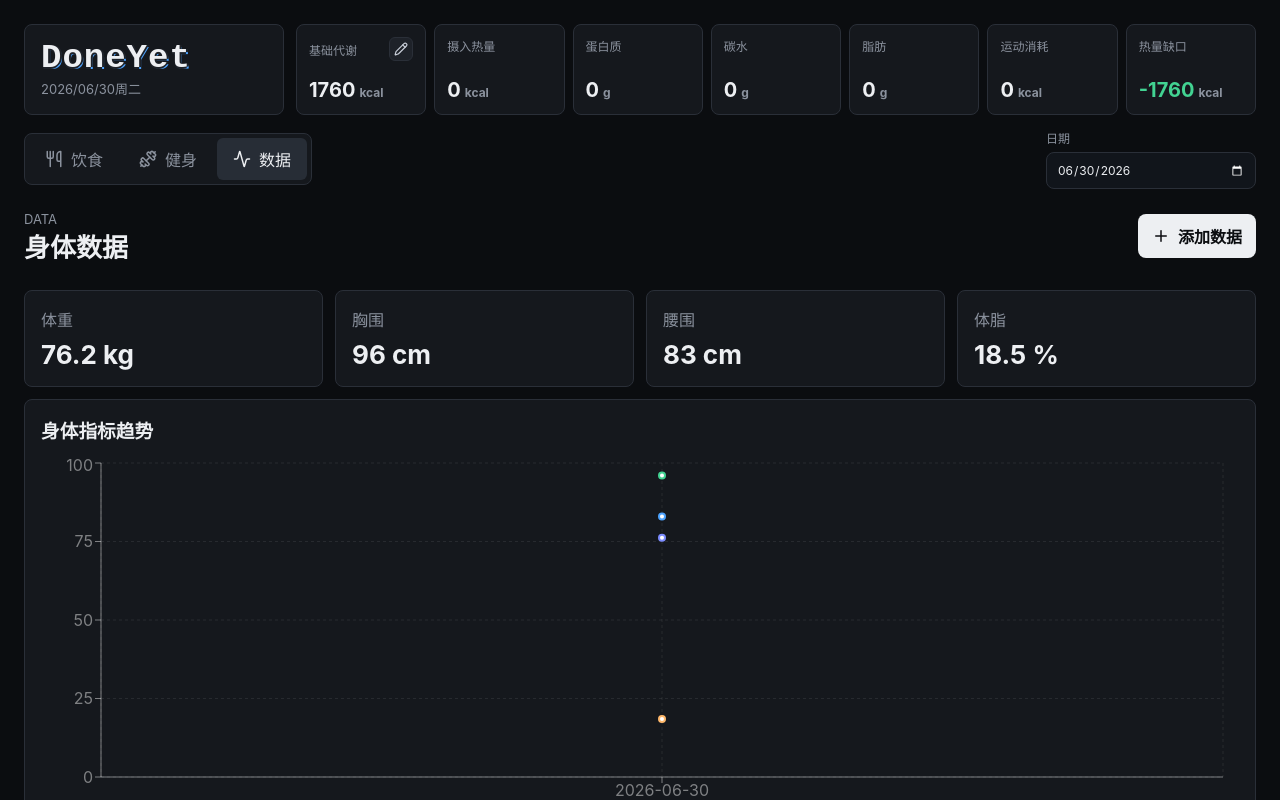
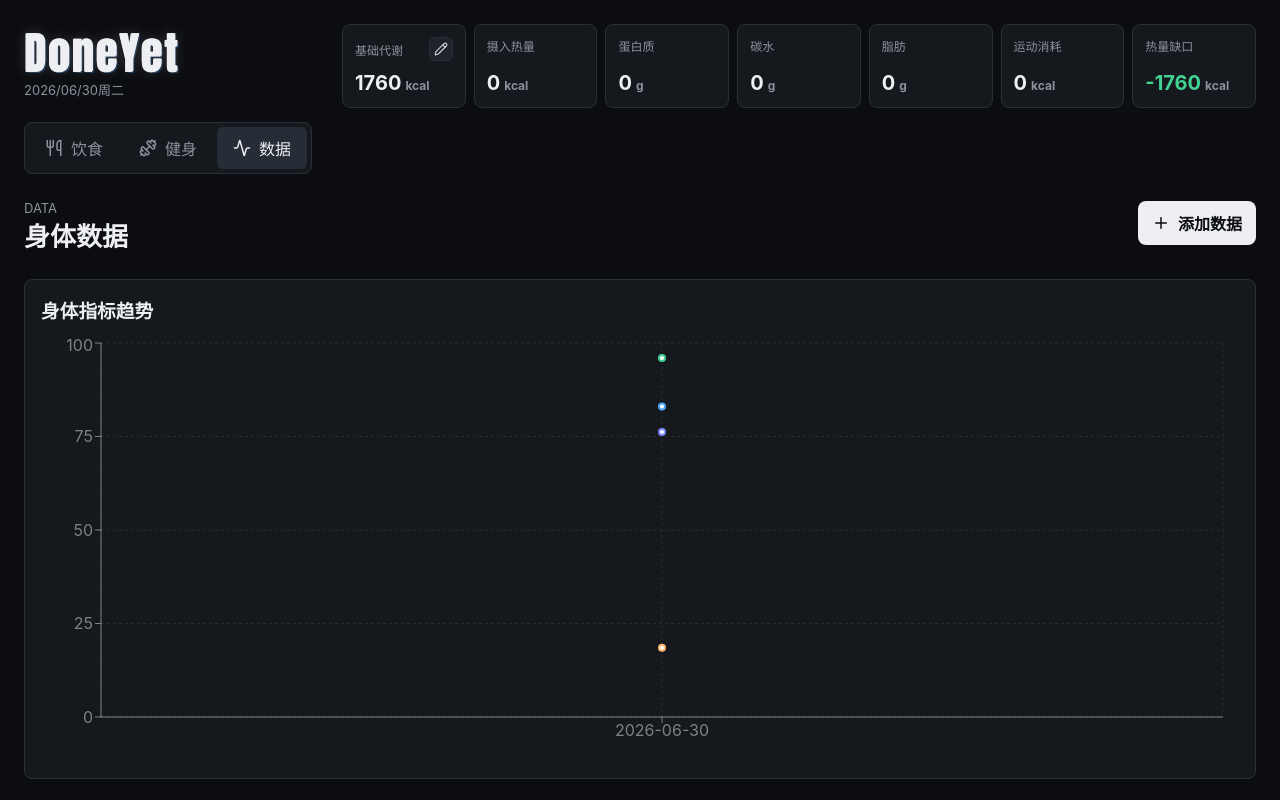
Before and after one commit to gengshuochn/DoneYet_project, a React (Vite) app in the folder client/: page / in a window 1280 px wide. Both pictures are taken after a click on the button "数据". Shown: the top 800 px of the page. Built offline with nearby package versions, Linux system fonts and the light colour scheme.

Commit message:
feat: simplify body data view and header branding

```diff
--- a/client/src/App.tsx
+++ b/client/src/App.tsx
@@ -41,34 +41,26 @@ function App() {
   useEffect(() => localStorage.setItem('doneyet.records.v2', JSON.stringify(records)), [records]);
   useEffect(() => localStorage.setItem('doneyet.bmr', JSON.stringify(bmr)), [bmr]);
 
-  const todayMeals = useMemo(() => meals.filter((meal) => meal.date === selectedDate), [meals, selectedDate]);
-  const todayWorkouts = useMemo(() => workouts.filter((workout) => workout.date === selectedDate), [workouts, selectedDate]);
-  const intake = useMemo(() => sumMeals(todayMeals), [todayMeals]);
-  const workoutBurn = useMemo(() => sumWorkoutBurn(todayWorkouts), [todayWorkouts]);
+  const dayMeals = useMemo(() => meals.filter((meal) => meal.date === selectedDate), [meals, selectedDate]);
+  const dayWorkouts = useMemo(() => workouts.filter((workout) => workout.date === selectedDate), [workouts, selectedDate]);
+  const intake = useMemo(() => sumMeals(dayMeals), [dayMeals]);
+  const workoutBurn = useMemo(() => sumWorkoutBurn(dayWorkouts), [dayWorkouts]);
 
   return (
     <main className="app-shell">
       <TopStats date={selectedDate} bmr={bmr} onBmrChange={setBmr} intake={intake} workoutBurn={workoutBurn} />
       <div className="toolbar-row">
         <Tabs active={activeTab} onChange={setActiveTab} />
-        <label className="date-picker">
-          日期
-          <input type="date" value={selectedDate} onChange={(event) => setSelectedDate(event.target.value)} />
-        </label>
+        {activeTab !== 'data' && (
+          <label className="date-picker">
+            日期
+            <input type="date" value={selectedDate} onChange={(event) => setSelectedDate(event.target.value)} />
+          </label>
+        )}
       </div>
       {activeTab === 'diet' && <DietModule date={selectedDate} meals={meals} setMeals={setMeals} />}
       {activeTab === 'fitness' && <FitnessModule date={selectedDate} workouts={workouts} setWorkouts={setWorkouts} />}
-      {activeTab === 'data' && (
-        <DataModule
-          date={selectedDate}
-          setDate={setSelectedDate}
-          bmr={bmr}
-          records={records}
-          setRecords={setRecords}
-          meals={meals}
-          workouts={workouts}
-        />
-      )}
+      {activeTab === 'data' && <DataModule records={records} setRecords={setRecords} />}
     </main>
   );
 }
--- a/client/src/components/DataModule.tsx
+++ b/client/src/components/DataModule.tsx
@@ -1,9 +1,9 @@
-import { Ban, CheckCircle2, ChevronLeft, ChevronRight, CircleDotDashed, Plus, RotateCcw, Save, X } from 'lucide-react';
-import { useMemo, useRef, useState } from 'react';
+import { Plus, Save, X } from 'lucide-react';
+import { useMemo, useState } from 'react';
 import { CartesianGrid, Line, LineChart, ResponsiveContainer, Tooltip, XAxis, YAxis } from 'recharts';
-import type { BodyMetricType, BodyRecord, Meal, Workout } from '../types/models';
-import { addMonths, getMonthDays, monthKey, nowISO, todayISO } from '../utils/date';
-import { bodyMetricLabels, bodyMetricUnits, latestMetric, makeBodyChartData, makeCalendarDay, normalizeNumber } from '../utils/math';
+import type { BodyMetricType, BodyRecord } from '../types/models';
+import { nowISO, todayISO } from '../utils/date';
+import { bodyMetricLabels, bodyMetricUnits, makeBodyChartData, normalizeNumber } from '../utils/math';
 
 type EditorState = {
   id?: string;
@@ -25,28 +25,16 @@ function metricColor(type: BodyMetricType) {
 
 export function DataModule({
   records,
-  setRecords,
-  meals,
-  workouts,
-  date,
-  setDate,
-  bmr
+  setRecords
 }: {
   records: BodyRecord[];
   setRecords: (records: BodyRecord[]) => void;
-  meals: Meal[];
-  workouts: Workout[];
-  date: string;
-  setDate: (date: string) => void;
-  bmr: number;
 }) {
-  const editorRef = useRef<HTMLDivElement>(null);
   const [editor, setEditor] = useState<EditorState | null>(null);
   const chartData = useMemo(() => makeBodyChartData(records), [records]);
-  const { days, firstWeekday, year, month } = getMonthDays(date);
 
   const openCreateEditor = () => {
-    setEditor({ date, type: 'weight', value: '' });
+    setEditor({ date: todayISO(), type: 'weight', value: '' });
   };
 
   const openPointEditor = (type: BodyMetricType, payload: { date?: string; [key: string]: unknown }) => {
@@ -92,14 +80,8 @@ export function DataModule({
       }
     }
 
-    setDate(editor.date);
     setEditor(null);
   };
-
-  const latestValues = metricOptions.map((type) => {
-    const record = latestMetric(records, type, date);
-    return { type, value: record?.value };
-  });
 
   return (
     <section className="module data-module">
@@ -121,7 +103,7 @@ export function DataModule({
             if (event.target === event.currentTarget) saveEditor();
           }}
         >
-          <div className="metric-editor-card" ref={editorRef}>
+          <div className="metric-editor-card">
             <div className="editor-head">
               <h3>{editor.id ? '修改身体数据' : '添加身体数据'}</h3>
               <button type="button" className="icon-button" onClick={() => setEditor(null)} aria-label="关闭编辑卡片">
@@ -167,18 +149,9 @@ export function DataModule({
         </div>
       )}
 
-      <div className="summary-row four">
-        {latestValues.map((item) => (
-          <div className="summary-card" key={item.type}>
-            <span>{bodyMetricLabels[item.type]}</span>
-            <strong>{item.value === undefined ? '-' : `${item.value} ${bodyMetricUnits[item.type]}`}</strong>
-          </div>
-        ))}
-      </div>
-
-      <div className="chart-card">
+      <div className="chart-card body-chart-card">
         <h3>身体指标趋势</h3>
-        <ResponsiveContainer width="100%" height={360}>
+        <ResponsiveContainer width="100%" height={420}>
           <LineChart data={chartData} margin={{ top: 8, right: 16, bottom: 8, left: 0 }}>
             <CartesianGrid strokeDasharray="3 3" stroke="rgba(255,255,255,.08)" />
             <XAxis dataKey="date" stroke="rgba(255,255,255,.45)" />
@@ -193,6 +166,7 @@ export function DataModule({
                 stroke={metricColor(type)}
                 strokeWidth={2}
                 connectNulls
+                dot={{ r: 3 }}
                 activeDot={{
                   r: 6,
                   onClick: (props: unknown) => {
@@ -205,47 +179,6 @@ export function DataModule({
           </LineChart>
         </ResponsiveContainer>
       </div>
-
-      <div className="calendar-card">
-        <div className="calendar-title">
-          <h3>{year} 年 {month} 月完成日历</h3>
-          <div className="calendar-actions">
-            <button type="button" className="icon-button" onClick={() => setDate(addMonths(date, -1))} aria-label="上个月">
-              <ChevronLeft size={18} />
-            </button>
-            <button type="button" className="icon-button" onClick={() => setDate(todayISO())} aria-label="回到本月">
-              <RotateCcw size={17} />
-            </button>
-            <button type="button" className="icon-button" onClick={() => setDate(addMonths(date, 1))} aria-label="下个月">
-              <ChevronRight size={18} />
-            </button>
-          </div>
-        </div>
-        <div className="calendar-weekdays">
-          <span>日</span><span>一</span><span>二</span><span>三</span><span>四</span><span>五</span><span>六</span>
-        </div>
-        <div className="calendar-grid">
-          {Array.from({ length: firstWeekday }).map((_, index) => <div key={`blank-${index}`} />)}
-          {days.map((day) => {
-            const status = makeCalendarDay(day, meals, workouts, bmr);
-            return (
-              <button type="button" className={`calendar-day ${status.status} ${day === date ? 'selected' : ''}`} key={day} onClick={() => setDate(day)}>
-                <div className="day-head">
-                  <strong>{Number(day.slice(-2))}</strong>
-                  {status.status === 'complete' ? <CheckCircle2 size={18} /> : status.status === 'partial' ? <CircleDotDashed size={18} /> : <Ban size={18} />}
-                </div>
-                <span>{status.calorieBalance > 0 ? '+' : ''}{status.calorieBalance} kcal</span>
-              </button>
-            );
-          })}
-        </div>
-        <div className="calendar-legend">
-          <span><CheckCircle2 size={15} />饮食和训练</span>
-          <span><CircleDotDashed size={15} />完成一项</span>
-          <span><Ban size={15} />未记录</span>
-          <span>{monthKey(date)}</span>
-        </div>
-      </div>
     </section>
   );
 }
--- a/client/src/components/TopStats.tsx
+++ b/client/src/components/TopStats.tsx
@@ -91,10 +91,10 @@ export function TopStats({ date, bmr, onBmrChange, intake, workoutBurn }: Props)
   return (
     <header className="topbar">
       <div className="brand-panel">
-        <div>
-          <h1 className="pixel-logo">DoneYet</h1>
-          <p>{formatDisplayDate(date)}</p>
-        </div>
+        <h1 className="pixel-logo" aria-label="DoneYet">
+          DoneYet
+        </h1>
+        <p>{formatDisplayDate(date)}</p>
       </div>
       <div className="stats-grid">
         <BmrStat value={bmr} onChange={onBmrChange} />
--- a/client/src/styles.css
+++ b/client/src/styles.css
@@ -55,13 +55,12 @@ p {
 
 .topbar {
   display: grid;
-  grid-template-columns: 260px 1fr;
-  gap: 12px;
+  grid-template-columns: 300px 1fr;
+  gap: 18px;
   align-items: stretch;
   margin-bottom: 14px;
 }
 
-.brand-panel,
 .stat-card,
 .record-card,
 .chart-card,
@@ -75,22 +74,25 @@ p {
 
 .brand-panel {
   display: flex;
-  align-items: center;
-  gap: 14px;
-  padding: 16px;
+  flex-direction: column;
+  justify-content: center;
+  min-height: 84px;
+  padding: 0 8px 0 0;
 }
 
 .pixel-logo {
   color: #edeff2;
-  font-family: "Courier New", ui-monospace, SFMono-Regular, Menlo, monospace;
-  font-size: 34px;
+  font-family: Impact, "Arial Black", "Courier New", ui-monospace, monospace;
+  font-size: 44px;
   font-weight: 900;
-  line-height: 1;
-  letter-spacing: 1px;
+  line-height: .88;
+  letter-spacing: 2px;
+  text-transform: none;
   text-shadow:
-    2px 0 0 #1e2229,
-    0 2px 0 #1e2229,
-    2px 2px 0 #4da3ff;
+    1px 0 0 #edeff2,
+    0 1px 0 #edeff2,
+    2px 2px 0 rgba(77, 163, 255, .26),
+    0 0 14px rgba(237, 239, 242, .18);
 }
 
 .brand-panel p,
@@ -101,7 +103,7 @@ label {
 
 .brand-panel p,
 .section-title p {
-  margin-top: 4px;
+  margin-top: 8px;
   font-size: 13px;
 }
 
@@ -380,6 +382,10 @@ label {
   margin-bottom: 12px;
 }
 
+.body-chart-card {
+  min-height: 500px;
+}
+
 .calendar-title {
   display: flex;
   align-items: center;
```
